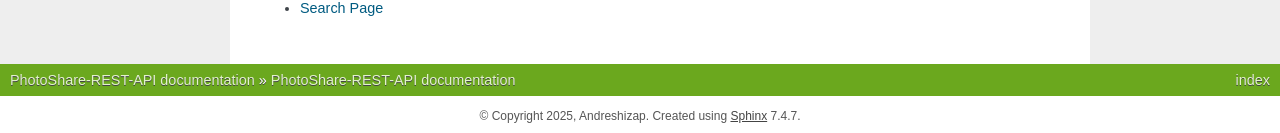
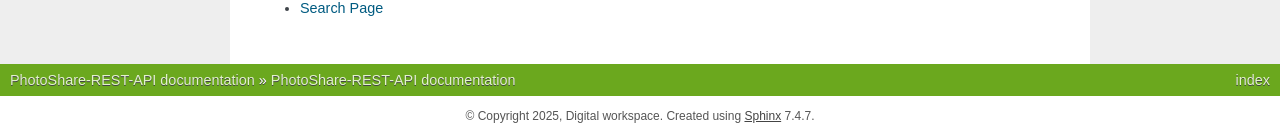
Before and after one commit to Baskina/PhotoShare-REST-API, a Sphinx documentation site: the page built from docs/index.rst, in a window 1280 px wide and 900 px high, scrolled down 2059 px. Shown: the part 764-897 px from the top of the window. Built offline with Sphinx 7.4.7, drawn with Linux system fonts in a browser that asks for light colours.

Commit message:
updated documentation

```diff
--- a/docs/conf.py
+++ b/docs/conf.py
@@ -11,7 +11,7 @@ import os
 sys.path.append(os.path.abspath('..'))
 
 project = 'PhotoShare-REST-API'
-copyright = '2025, Andreshizap'
+copyright = '2025, Digital workspace'
 author = 'Command "Digital workspace"'
 
 # -- General configuration ---------------------------------------------------
--- a/docs/index.rst
+++ b/docs/index.rst
@@ -1,5 +1,5 @@
 .. PhotoShare-REST-API documentation master file, created by
-   sphinx-quickstart on Sun Jan  5 15:39:10 2025.
+   sphinx-quickstart on Thu Jan  9 16:58:15 2025.
    You can adapt this file completely to your liking, but it should at least
    contain the root `toctree` directive.
 
```
Also changed, not shown: 15 other files.
